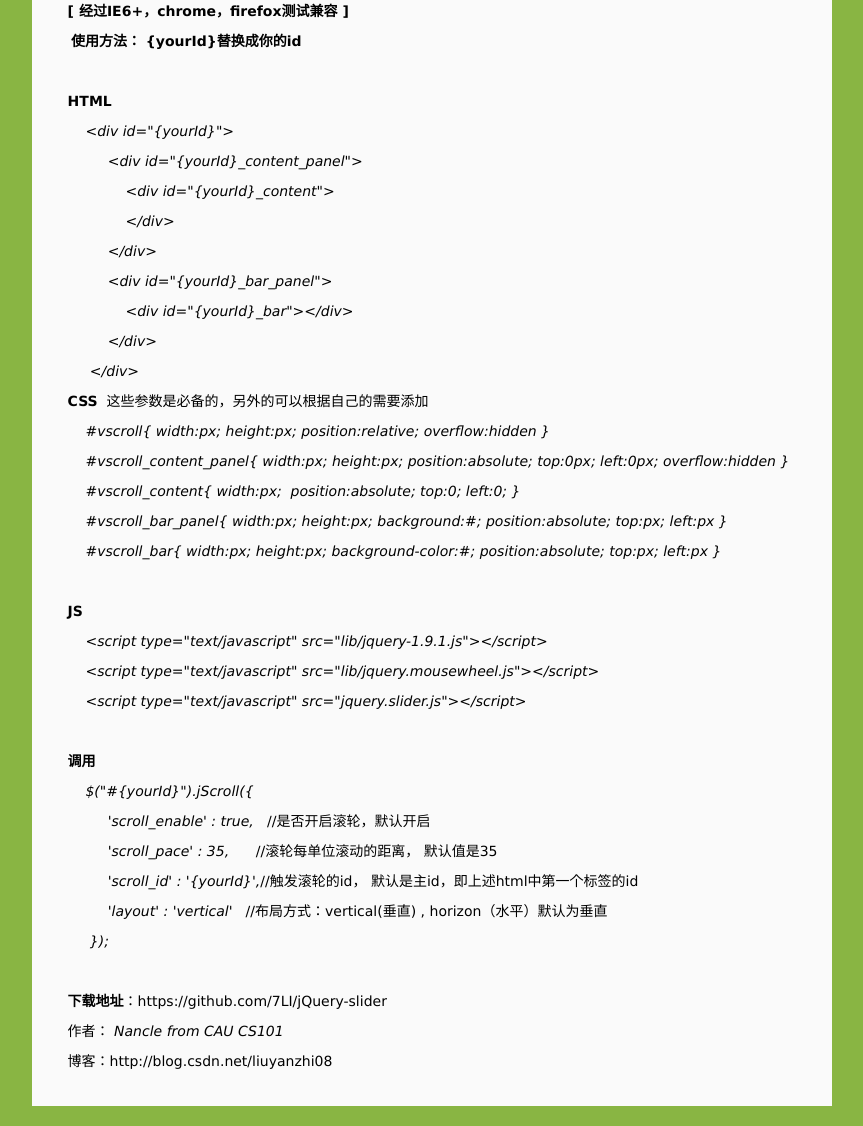
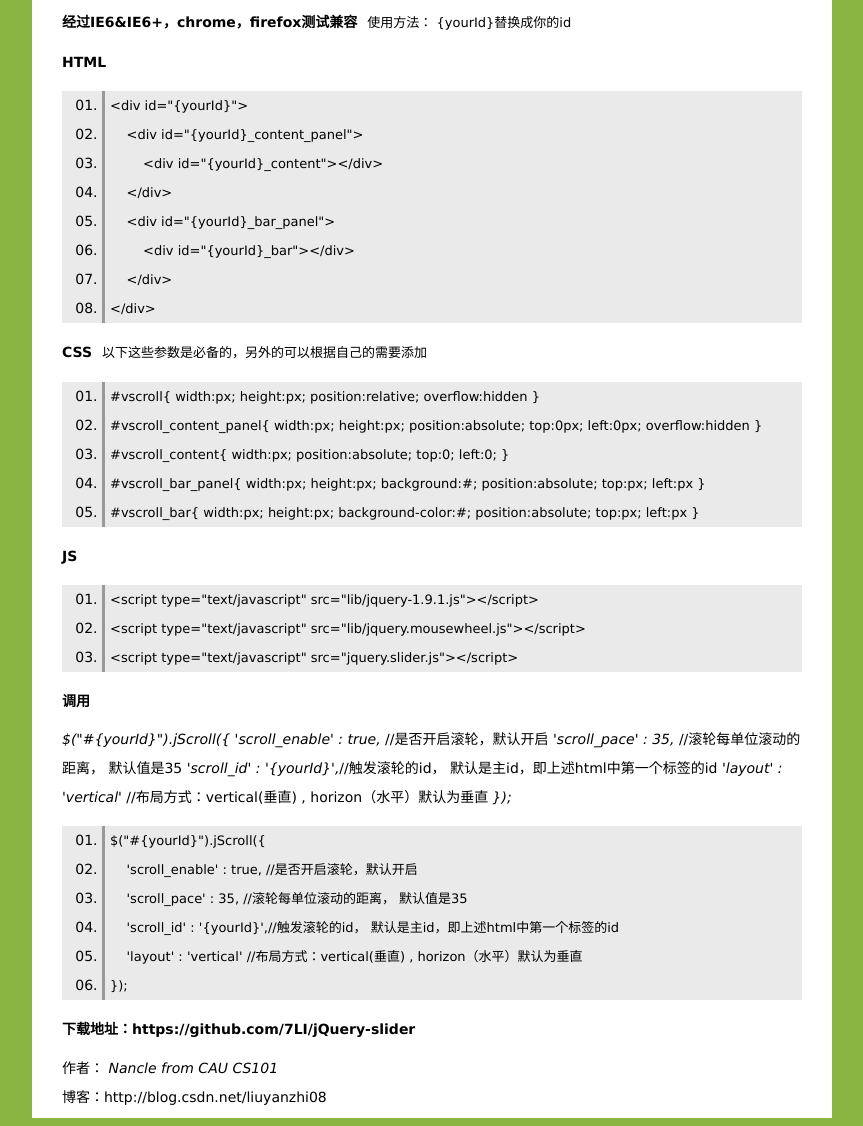
Before and after one commit to liuyanzhi08/jQuery-slider, a plain HTML site: page index.html in a window 1280 px wide. Shown: the part 498-1624 px from the top of the page, without its empty margins (208-1071 px from the left). Drawn offline with Linux system fonts and the light colour scheme.

Commit message:
modify index.html

```diff
--- a/index.html
+++ b/index.html
@@ -25,13 +25,21 @@ $(function(){
 </script>
 
 <style type="text/css">
-	body{background:#89b543; font-family:Verdana, Geneva, sans-serif; font-size:14px; line-height:30px}
-	pre{ font-family:Verdana, Geneva, sans-serif; font-size:14px; background:#fafafa; }
-	pre a{ color:#000; text-decoration:none} pre a{ color:#000; text-decoration:none}
+	/*site css start*/
+	body{background:#89b543; font-family:Verdana, Geneva, sans-serif; font-size:14px; line-height:29px}
 	.wrapper{ width:800px; margin:0 auto;  margin-bottom:10px;  }
 	.wrapper h1{ text-align:center; width:800px; font-size:30px }
+	.tip{ width:740px; margin:0 auto; background:#fff; padding:6px 30px}
+	.tip h1{ font-size:14px; line-height:30px}
+	.tip h1 span{font-size:13px; font-weight:normal; margin-left:10px}
+	.tip p{ margin:0 } .tip a{ color:#000; text-decoration:none }
+	.tip .codeWrapper{ background:#eaeaea }
+	.tip code{font-size:13px; font-family:Verdana, Geneva, sans-serif;}
+	.tip ol{ background:#eaeaea;}
+	.tip ol li{ list-style: decimal-leading-zero; border-left: 3px solid #999; padding: 0 5px;}
+	/*site css end*/
 
-
+	/*core css start*/
 	#vscroll{ width:800px; height:200px; background:#eee; position:relative; overflow:hidden }
 	#vscroll_content_panel{ width:770px; height:200px; background:#fafafa; position:absolute; top:0px; left:0px; overflow:hidden }
 	#vscroll_content{ width:750px;  position:absolute; top:0; left:0; text-indent:30px; padding:6px 10px}
@@ -43,6 +51,7 @@ $(function(){
 	#hscroll_content{ height:160px; position:absolute; top:0; left:0; width:4000px; text-indent:30px;}
 	#hscroll_bar_panel{ width:800px; height:20px; background:#fafafa; position:absolute; top:180px; left:0px }
 	#hscroll_bar{ width:50px; height:10px; background-color:#000; position:absolute; top:5px; left:0px }
+	/*core css end*/
 </style>
 <body>
 	<div class="wrapper">
@@ -64,7 +73,6 @@ $(function(){
             </div>
    	    </div>
     </div>
-
     <div class="wrapper">
         <div id="hscroll">
         	<div id="hscroll_content_panel">
@@ -81,45 +89,65 @@ $(function(){
             </div>
    	    </div>
     </div>
-    <div class="wrapper">
-    	<pre>
-        <strong>[ 经过IE6+，chrome，firefox测试兼容 ]
-    	使用方法： {yourId}替换成你的id</strong>
+    <div class="tip">
+    	<h1>经过IE6&IE6+，chrome，firefox测试兼容<span>使用方法： {yourId}替换成你的id</span></h1>
 
-        <strong>HTML</strong>
-          <em>  &lt;div id="{yourId}"&gt;
-                 &lt;div id="{yourId}_content_panel"&gt
-                     &lt;div id="{yourId}_content"&gt
-                     &lt;/div>
-                 &lt;/div>
-                 &lt;div id="{yourId}_bar_panel"&gt
-                     &lt;div id="{yourId}_bar"&gt&lt;/div&gt
-                 &lt;/div&gt
-             &lt;/div&gt  </em>
-        <strong>CSS</strong>  这些参数是必备的，另外的可以根据自己的需要添加
-            <em>#vscroll{ width:px; height:px; position:relative; overflow:hidden }
-            #vscroll_content_panel{ width:px; height:px; position:absolute; top:0px; left:0px; overflow:hidden }
-            #vscroll_content{ width:px;  position:absolute; top:0; left:0; }
-            #vscroll_bar_panel{ width:px; height:px; background:#; position:absolute; top:px; left:px }
-            #vscroll_bar{ width:px; height:px; background-color:#; position:absolute; top:px; left:px } </em>
+        <h1>HTML</h1>
+        <div class="codeWrapper">
+        	<ol>
+            	<li><code>&lt;div id="{yourId}"&gt;</code></li>
+                <li><code>&nbsp;&nbsp;&nbsp;&nbsp;&lt;div id="{yourId}_content_panel"&gt;</code></li>
+                <li><code>&nbsp;&nbsp;&nbsp;&nbsp;&nbsp;&nbsp;&nbsp;&nbsp;&lt;div id="{yourId}_content"&gt;&lt;/div&gt;</code></li>
+                <li><code>&nbsp;&nbsp;&nbsp;&nbsp;&lt;/div&gt;</code></li>
+                <li><code>&nbsp;&nbsp;&nbsp;&nbsp;&lt;div id="{yourId}_bar_panel"&gt;</code></li>
+                <li><code>&nbsp;&nbsp;&nbsp;&nbsp;&nbsp;&nbsp;&nbsp;&nbsp;&lt;div id="{yourId}_bar"&gt&lt;/div&gt;</code></li>
+                <li><code>&nbsp;&nbsp;&nbsp;&nbsp;&lt;/div&gt;</code></li>
+                <li><code>&lt;/div&gt;</code></li>
+            </ol>
+        </div>
 
-        <strong>JS</strong>
-           <em> &lt;script type="text/javascript" src="lib/jquery-1.9.1.js"&gt;&lt;/script&gt;
-            &lt;script type="text/javascript" src="lib/jquery.mousewheel.js"&gt;&lt;/script&gt;
-            &lt;script type="text/javascript" src="jquery.slider.js"&gt;&lt;/script&gt;</em>
+        <h1>CSS<span>以下这些参数是必备的，另外的可以根据自己的需要添加</span></h1>
+        <div class="codeWrapper">
+            <ol>
+                <li><code>#vscroll{ width:px; height:px; position:relative; overflow:hidden }</code></li>
+                <li><code>#vscroll_content_panel{ width:px; height:px; position:absolute; top:0px; left:0px; overflow:hidden }</code></li>
+                <li><code>#vscroll_content{ width:px;  position:absolute; top:0; left:0; }</code></li>
+                <li><code>#vscroll_bar_panel{ width:px; height:px; background:#; position:absolute; top:px; left:px }</code></li>
+                <li><code>#vscroll_bar{ width:px; height:px; background-color:#; position:absolute; top:px; left:px }</code></li>
+            </ol>
+        </div>
 
-        <strong>调用</strong>
-           <em> $("#{yourId}").jScroll({</em>
+        <h1>JS</h1>
+        <div class="codeWrapper">
+        	<ol>
+            	<li><code>&lt;script type="text/javascript" src="lib/jquery-1.9.1.js"&gt;&lt;/script&gt;</code></li>
+                <li><code>&lt;script type="text/javascript" src="lib/jquery.mousewheel.js"&gt;&lt;/script&gt;</code></li>
+                <li><code>&lt;script type="text/javascript" src="jquery.slider.js"&gt;&lt;/script&gt;</code></li>
+            </ol>
+        </div
+
+        ><h1>调用</h1>
+        <p>  <em> $("#{yourId}").jScroll({</em>
                  <em>'scroll_enable' : true,</em>   //是否开启滚轮，默认开启
                  <em>'scroll_pace' : 35,</em>      //滚轮每单位滚动的距离， 默认值是35
                 <em> 'scroll_id' : '{yourId}',</em>//触发滚轮的id， 默认是主id，即上述html中第一个标签的id
                 <em> 'layout' : 'vertical'</em> 	//布局方式：vertical(垂直) , horizon（水平）默认为垂直
             <em> });</em>
+        </p>
+        <div class="codeWrapper">
+            <ol>
+                <li><code>$("#{yourId}").jScroll({</code></li>
+                <li><code>&nbsp;&nbsp;&nbsp;&nbsp;'scroll_enable' : true,   //是否开启滚轮，默认开启</code></li>
+                <li><code>&nbsp;&nbsp;&nbsp;&nbsp;'scroll_pace' : 35,      //滚轮每单位滚动的距离， 默认值是35</code></li>
+                <li><code>&nbsp;&nbsp;&nbsp;&nbsp;'scroll_id' : '{yourId}',//触发滚轮的id， 默认是主id，即上述html中第一个标签的id</code></li>
+                <li><code>&nbsp;&nbsp;&nbsp;&nbsp;'layout' : 'vertical'   //布局方式：vertical(垂直) , horizon（水平）默认为垂直</code></li>
+                <li><code>});</code></li>
+            </ol>
+        </div>
 
-        <strong>下载地址</strong>：<a href="https://github.com/7LI/jQuery-slider" target="_blank">https://github.com/7LI/jQuery-slider</a>
-        作者： <em>Nancle from CAU CS101</em>
-        <a href="http://blog.csdn.net/liuyanzhi08" target="_blank">博客：http://blog.csdn.net/liuyanzhi08	</a>
-         </pre>
+        <h1><strong>下载地址</strong>：<a href="https://github.com/7LI/jQuery-slider" target="_blank">https://github.com/7LI/jQuery-slider</a></h1>
+        <p>作者： <em>Nancle from CAU CS101</em></p>
+        <p><a href="http://blog.csdn.net/liuyanzhi08" target="_blank">博客：http://blog.csdn.net/liuyanzhi08	</a></p>
     </div>
 
 </body>
```
Also changed, not shown: 1 other file.
